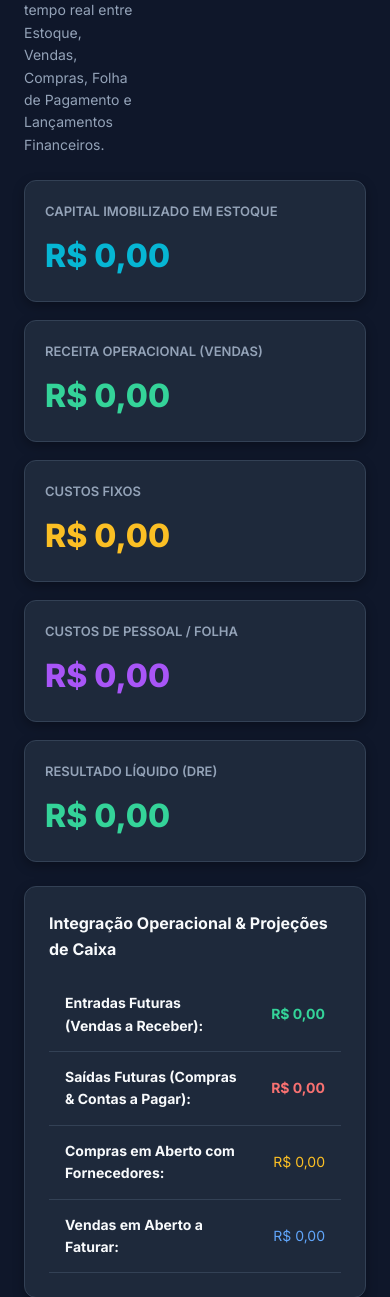
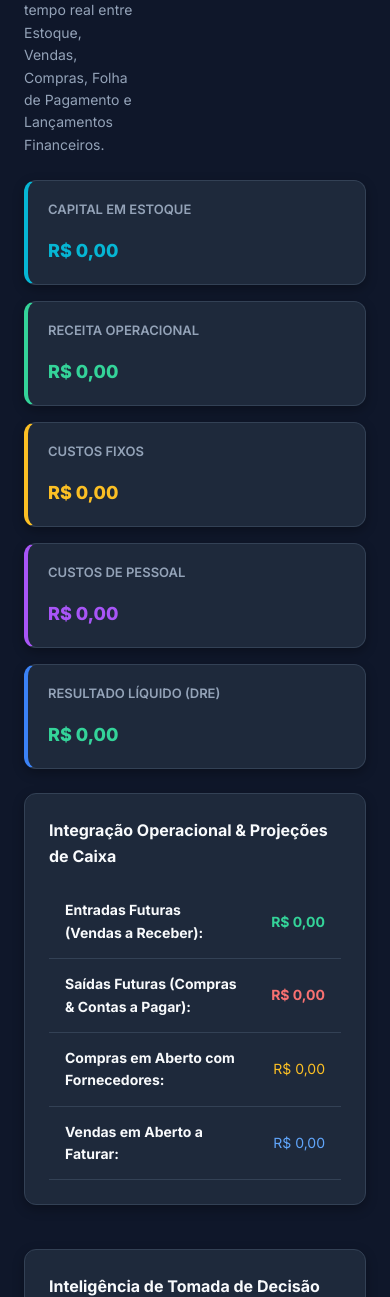
Before and after one commit to nandacarat-tech/AtlasERP, a Flask app: page /ui/financial in a window 390 px wide. Shown: the part 672-1969 px from the top of the page. Run offline with Flask 3, Linux system fonts and the light colour scheme; data that the repository does not hold is empty.

Commit message:
feat(purchases/financial): melhora lista de fornecedores, exibicao de itens, validacao de compras, layout responsivo de KPIs e lancamento recorrente

```diff
--- a/app/routes.py
+++ b/app/routes.py
@@ -2137,6 +2137,44 @@ def create_financial_transaction():
         return jsonify({"error": "O valor deve ser um número positivo."}), 400
     due_date = parse_optional_date(data.get("due_date"), "due_date") or date.today()
     payment_date = parse_optional_date(data.get("payment_date"), "payment_date")
+    is_recurring = bool(data.get("is_recurring"))
+    try:
+        recurring_months = int(data.get("recurring_months", 1) or 1)
+    except (ValueError, TypeError):
+        recurring_months = 1
+
+    if is_recurring and recurring_months > 1:
+        import calendar
+        created_items = []
+        base_date = due_date
+
+        for i in range(min(recurring_months, 36)):
+            target_year = base_date.year + (base_date.month + i - 1) // 12
+            target_month = (base_date.month + i - 1) % 12 + 1
+            max_days = calendar.monthrange(target_year, target_month)[1]
+            target_day = min(base_date.day, max_days)
+            item_due_date = date(target_year, target_month, target_day)
+
+            item_desc = f"{description} ({i + 1}/{recurring_months})"
+            item_status = str(data.get("status", "PENDING")).upper() if i == 0 else "PENDING"
+            item_pay_date = payment_date if (i == 0 and item_status == "PAID") else None
+
+            trans = FinancialTransaction(
+                description=item_desc,
+                amount=amount,
+                transaction_type=str(data.get("transaction_type", "EXPENSE")).upper(),
+                status=item_status,
+                category_id=data.get("category_id"),
+                due_date=item_due_date,
+                payment_date=item_pay_date,
+                notes=data.get("notes"),
+            )
+            db.session.add(trans)
+            created_items.append(trans)
+
+        db.session.commit()
+        return jsonify([t.to_dict() for t in created_items]), 201
+
     transaction = FinancialTransaction(
         description=description,
         amount=amount,
--- a/app/templates/financial.html
+++ b/app/templates/financial.html
@@ -15,24 +15,24 @@
 </div>
 
 <!-- Cards Estratégicos Financeiros -->
-<div class="cards">
-    <div class="card">
-        <h3>Capital Imobilizado em Estoque</h3>
+<div class="cards" style="grid-template-columns: repeat(auto-fit, minmax(200px, 1fr)); gap: 16px; margin-bottom: 24px;">
+    <div class="card" style="border-left: 4px solid var(--accent-cyan);">
+        <h3>Capital em Estoque</h3>
         <div class="number" id="total-stock-value" style="color: var(--accent-cyan);">R$ 0,00</div>
     </div>
-    <div class="card">
-        <h3>Receita Operacional (Vendas)</h3>
+    <div class="card" style="border-left: 4px solid var(--success-text);">
+        <h3>Receita Operacional</h3>
         <div class="number" id="total-revenue" style="color: var(--success-text);">R$ 0,00</div>
     </div>
-    <div class="card">
+    <div class="card" style="border-left: 4px solid var(--warning-text);">
         <h3>Custos Fixos</h3>
         <div class="number" id="fixed-costs" style="color: var(--warning-text);">R$ 0,00</div>
     </div>
-    <div class="card">
-        <h3>Custos de Pessoal / Folha</h3>
+    <div class="card" style="border-left: 4px solid #a855f7;">
+        <h3>Custos de Pessoal</h3>
         <div class="number" id="total-payroll" style="color: #a855f7;">R$ 0,00</div>
     </div>
-    <div class="card">
+    <div class="card" style="border-left: 4px solid var(--primary);">
         <h3>Resultado Líquido (DRE)</h3>
         <div class="number" id="net-result">R$ 0,00</div>
     </div>
--- a/static/style.css
+++ b/static/style.css
@@ -241,7 +241,7 @@ main {
 .cards {
   display: grid;
   grid-template-columns: repeat(auto-fit, minmax(220px, 1fr));
-  gap: 18px;
+  gap: 16px;
   margin-bottom: 24px;
 }
 
@@ -249,9 +249,15 @@ main {
   background: var(--bg-card);
   border: 1px solid var(--border-color);
   border-radius: var(--radius-md);
-  padding: 20px;
+  padding: 18px 20px;
   box-shadow: var(--shadow-md);
   transition: transform 0.2s ease, border-color 0.2s ease;
+  display: flex;
+  flex-direction: column;
+  justify-content: space-between;
+  min-height: 105px;
+  overflow: hidden;
+  box-sizing: border-box;
 }
 
 .card:hover {
@@ -264,14 +270,17 @@ main {
   font-weight: 600;
   text-transform: uppercase;
   color: var(--text-muted);
-  margin-bottom: 8px;
-
+  margin-bottom: 6px;
 }
 
 .number {
-  font-size: 32px;
+  font-size: clamp(18px, 2.2vw, 26px);
   font-weight: 800;
   color: var(--primary);
+  word-break: break-word;
+  overflow-wrap: anywhere;
+  line-height: 1.25;
+  margin: 4px 0;
 }
 
 /* ==========================================================================
```
Also changed, not shown: app/templates/financial_transactions.html (+28 -0 lines), app/templates/purchases.html (+30 -10 lines), tests/test_financial_api.py (+23 -0 lines).
